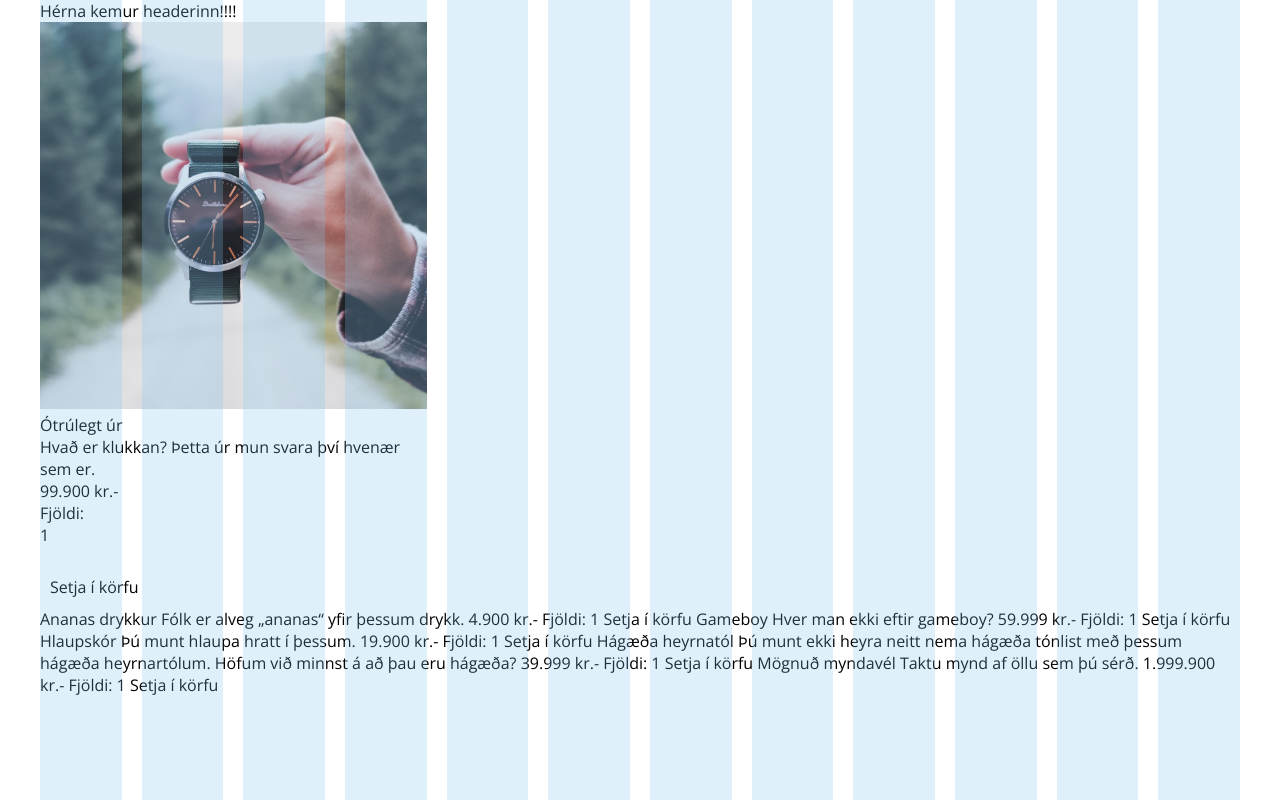
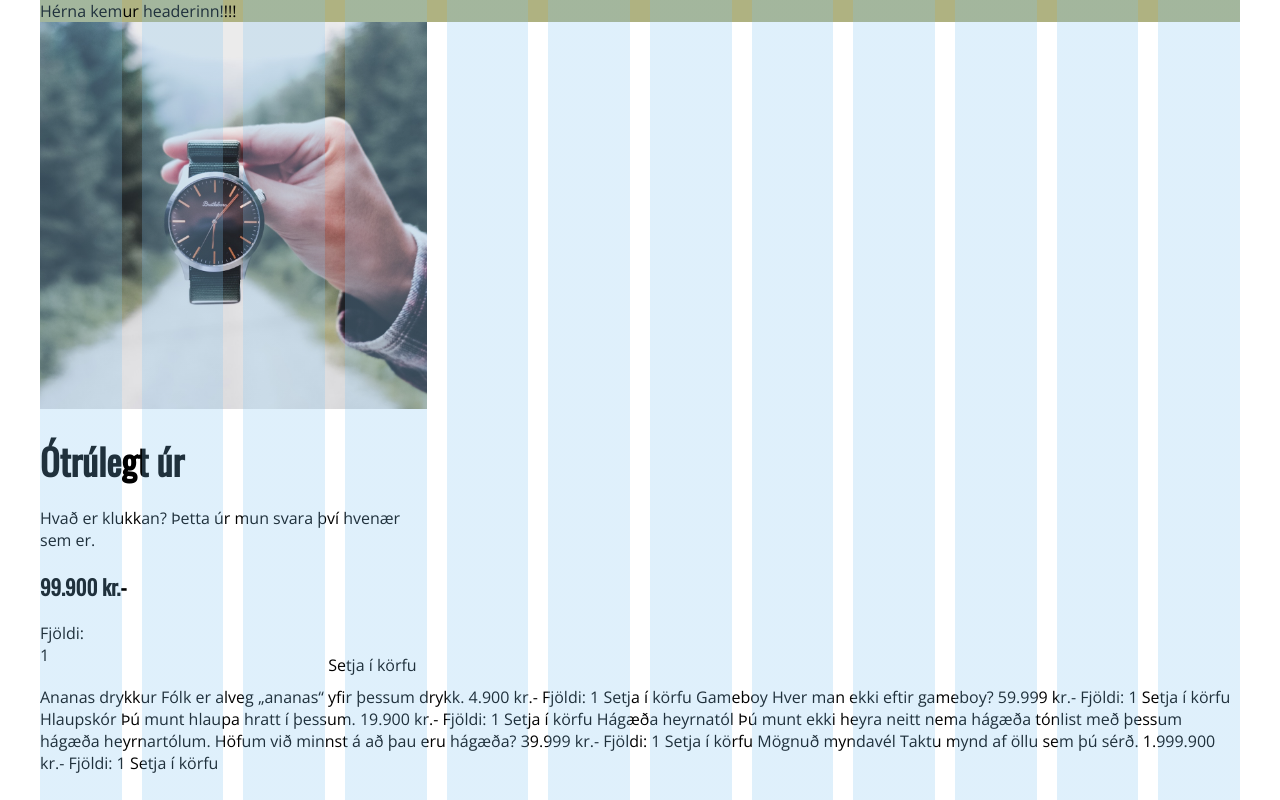
Before and after one commit to throstur78/TOL107G-H1, a website: page pages/products.html in a window 1280 px wide. Drawn offline with nearby package versions, Linux system fonts and the light colour scheme; files that its build step writes are made by us from their sources.

Commit message:
Vann að product síðunni

```diff
--- a/pages/products.html
+++ b/pages/products.html
@@ -9,17 +9,18 @@
     <link rel="stylesheet" href="../styles.css">
   </head>
   <body>
-      <header>
+      <header class="header">
           Hérna kemur headerinn!!!!
       </header>
       <main>
           <div class="listProduct">
             <div class="listProduct__row">
                 <div class="listProduct__col">
-                    <img class="listImage" src="../img/watch.jpg" alt="Product"></img>
-                    <div class="product__name">Ótrúlegt úr</div>
-                    <div class="product__description">Hvað er klukkan? Þetta úr mun svara því hvenær sem er.</div>
-                    <div class="product__price">99.900 kr.-</div>
+                    <div class="ListProduct__row--vertical">
+                        <img class="listImage" src="../img/watch.jpg" alt="Product">
+                        <h2 class="textStrong">Ótrúlegt úr</h2>
+                        <p class="textNormal">Hvað er klukkan? Þetta úr mun svara því hvenær sem er.</p>
+                        <h3 class="textStrong">99.900 kr.-</h3>
                         <div class="purchase">
                             <div class="purchase__text">Fjöldi:</div>
                             <div class="purchase__boxes">
@@ -35,6 +36,8 @@
                     </div>
                 </div>
             </div>
+          </div>
+
       </main>
 
 
--- a/scss/listProducts.scss
+++ b/scss/listProducts.scss
@@ -29,10 +29,27 @@
     }
 
     &__col {
-        @include columns (6);
+        @include columns (12);
 
         @media (min-width: 600px){
+            @include columns(6);
+        }
+
+        @media (min-width: 1000px){
             @include columns(4);
         }
     }
 }
+
+.purchase{
+
+    &__boxes{
+        display: flex;
+        justify-content: space-between;
+    }
+
+    &__boxCheckout{
+        display: flex;
+        justify-content: space-around;
+    }
+}
--- a/scss/text.scss
+++ b/scss/text.scss
@@ -5,7 +5,6 @@
 .textStrong {
     font-family: 'Oswald';
     margin: $gutter 0;
-
 }
 
 .textNormal {
```
Lines whose indentation alone changed are shown as unchanged.
